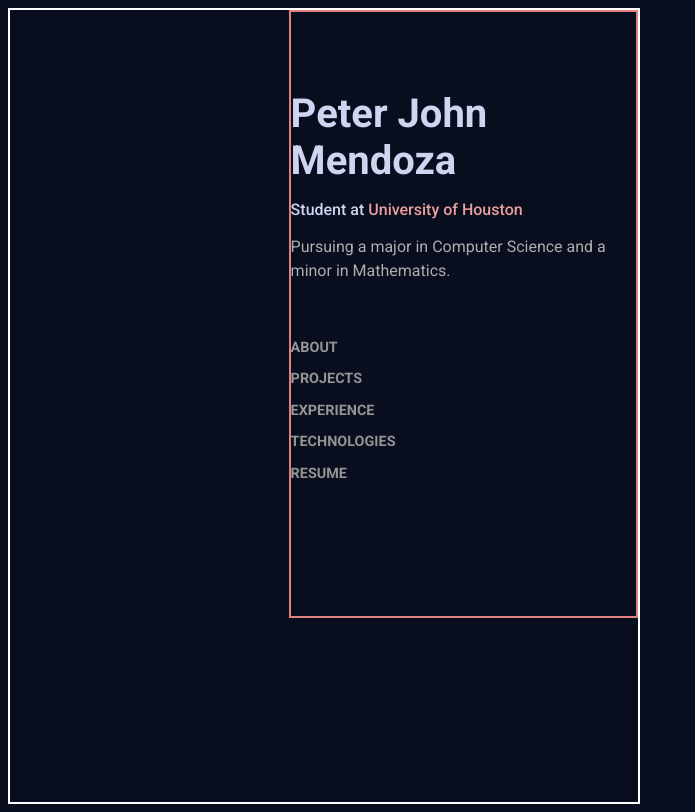
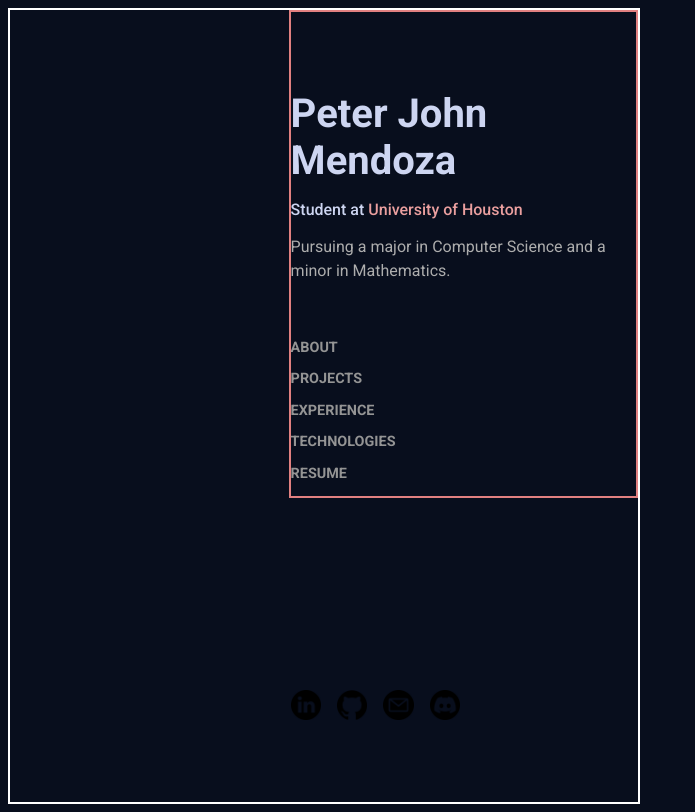
Before and after one commit to petermendoza/petermendoza.github.io, a plain HTML site: page index.html in a window 1280 px wide. Shown: the whole page, without its empty margins (0-695 px from the left). Drawn offline with Linux system fonts and the light colour scheme.

Commit message:
icons checkpoint

```diff
--- a/css/info.css
+++ b/css/info.css
@@ -36,7 +36,6 @@ p.summary{
 }
 
 .nav-div{
-    padding-bottom: 15vh;
 }
 
 .nav-lines {
@@ -51,12 +50,14 @@ p.summary{
 
 div.icons{
     display: flex;
-    justify-content: space-between;
-
+    flex-wrap: wrap;
+    position: fixed;
+    bottom:10%;
 }
 
 .icon{
-
+    width: 1.9em;
+    padding-right: 1em;
 }
 @media screen and (max-width:1050px){
     div.summary{
@@ -83,4 +84,14 @@ div.icons{
     .nav-lines{
         display:none;
     }
+    div.icons{
+        justify-content: center;
+        position:relative;
+    }
 }
+
+@media screen and (max-height: 592px){
+    div.icons{
+        display:none;
+    }
+}
--- a/index.html
+++ b/index.html
@@ -33,7 +33,10 @@
           <h3 class="nav-lines">RESUME</h3>
         </div>
         <div class="icons">
-          <i class="fab fa-github"></i>
+          <img src="assests/linkedin.png" class="icon"></img>
+          <img src="assests/github.png" class="icon"></img>
+          <img src="assests/mail.png" class="icon"></img>
+          <img src="assests/discord.png" class="icon"></img>
         </div>
       </div>
     </div>
```
Also changed, not shown: assests/discord.png (added), assests/github.png (added), assests/linkedin.png (added), assests/mail.png (added).
